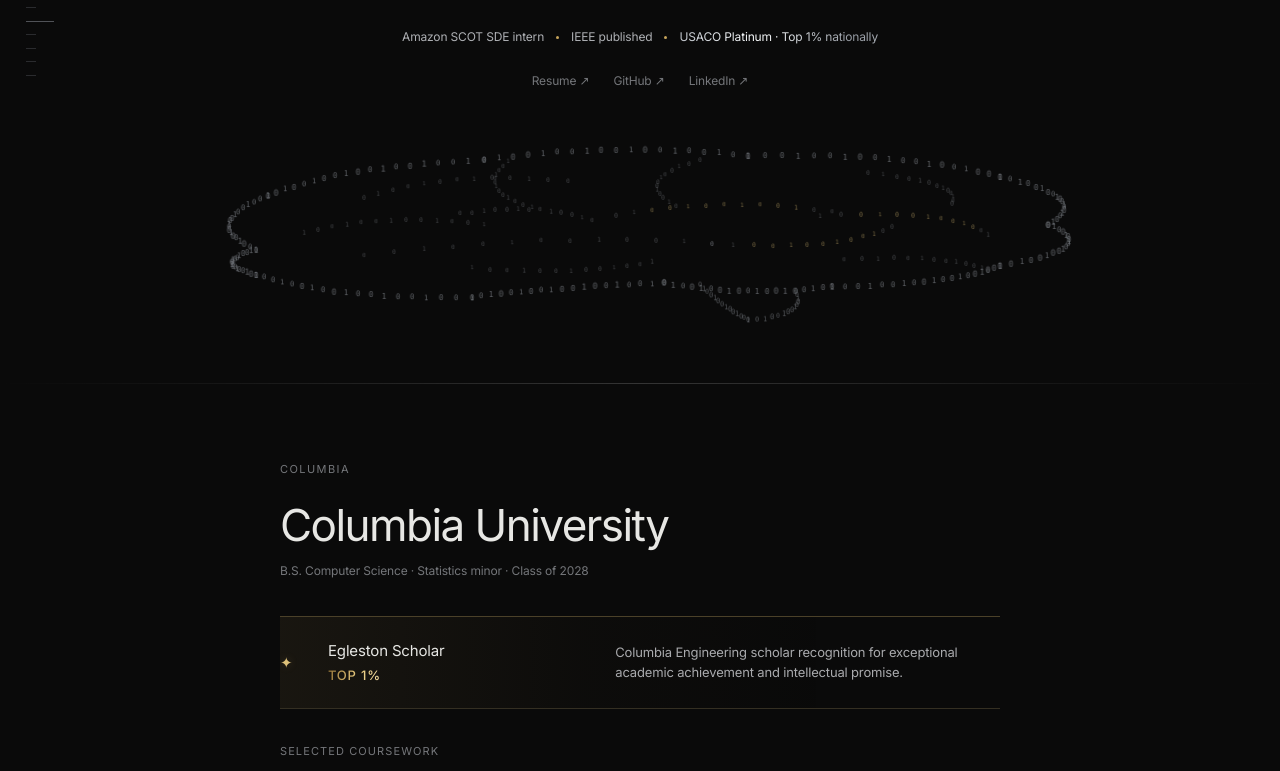
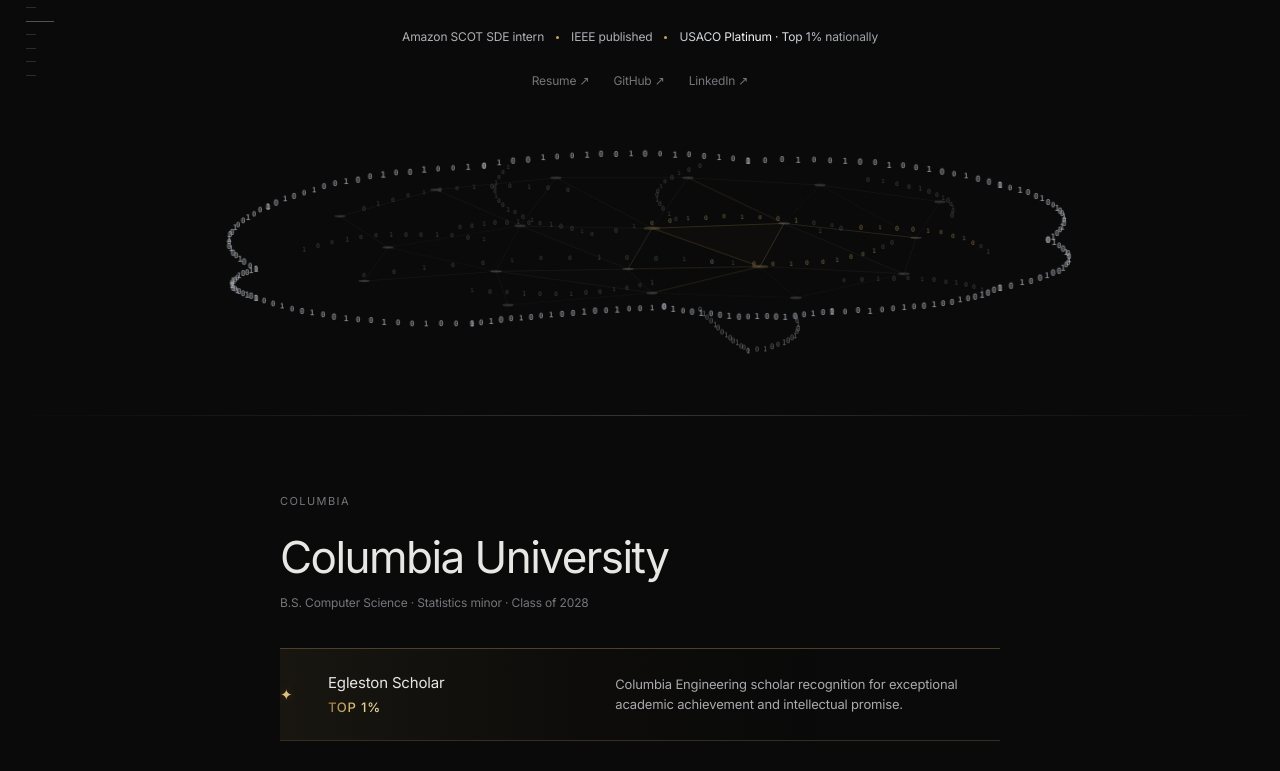
Before and after one commit to kenchengkc/personal-website, a Next.js app: page / in a window 1280 px wide. Shown: the part 684-1455 px from the top of the page. Built offline with nearby package versions, Linux system fonts and the light colour scheme.

Commit message:
Style binary brain artwork

```diff
--- a/app/globals.css
+++ b/app/globals.css
@@ -342,7 +342,7 @@ textarea {
 .hero-binary-art {
   position: relative;
   width: min(calc(100% - 24px), 1240px);
-  height: 220px;
+  height: 252px;
   margin: 28px auto -10px;
   overflow: hidden;
   background: transparent;
@@ -351,13 +351,14 @@ textarea {
 .hero-binary-rain {
   position: absolute;
   inset: 6px 4px;
+  z-index: 2;
 }
 
 .hero-binary-bit {
   position: absolute;
   left: var(--sx);
   top: var(--sy);
-  color: #787c82;
+  color: #7d8187;
   font-family: ui-monospace, SFMono-Regular, Menlo, Monaco, Consolas, monospace;
   font-size: var(--bit-size);
   font-weight: 500;
@@ -367,12 +368,25 @@ textarea {
   will-change: left, top, opacity, filter, transform;
 }
 
+.hero-binary-bit.is-outline {
+  color: #a4a8ae;
+  font-weight: 600;
+}
+
+.hero-binary-bit.is-fold {
+  color: #75797f;
+}
+
+.hero-binary-bit.is-stem {
+  color: #92969c;
+}
+
 .hero-binary-bit.is-gold {
   color: var(--gold-bright);
 }
 
 .hero-binary-art.is-active .hero-binary-bit {
-  animation: binary-rain-assemble 2.65s cubic-bezier(0.2, 0.76, 0.2, 1)
+  animation: binary-rain-assemble 2.72s cubic-bezier(0.2, 0.76, 0.2, 1)
     var(--bit-delay) both;
 }
 
@@ -384,7 +398,61 @@ textarea {
 }
 
 .hero-binary-art.is-complete .hero-binary-bit.is-signal {
-  animation: binary-signal-travel 4.6s ease-in-out var(--pulse-delay) infinite;
+  animation: binary-signal-travel 5s ease-in-out var(--pulse-delay) infinite;
+}
+
+.hero-brain-mesh {
+  position: absolute;
+  z-index: 1;
+  inset: 6px 4px;
+  width: calc(100% - 8px);
+  height: calc(100% - 12px);
+  overflow: visible;
+  opacity: 0;
+  pointer-events: none;
+}
+
+.brain-mesh-edge {
+  stroke: #6f747b;
+  stroke-width: 0.72;
+  vector-effect: non-scaling-stroke;
+  opacity: 0.24;
+}
+
+.brain-mesh-edge.is-accent {
+  stroke: var(--gold);
+  opacity: 0.44;
+}
+
+.brain-mesh-node {
+  fill: #c1c5ca;
+  opacity: 0.44;
+}
+
+.brain-mesh-node.is-accent {
+  fill: var(--gold-bright);
+  opacity: 0.82;
+}
+
+.brain-facet {
+  fill: rgba(174, 176, 180, 0.026);
+  stroke: rgba(174, 176, 180, 0.08);
+  stroke-width: 0.55;
+  vector-effect: non-scaling-stroke;
+}
+
+.brain-facet.is-accent {
+  fill: rgba(199, 164, 91, 0.055);
+  stroke: rgba(222, 193, 121, 0.18);
+}
+
+.hero-binary-art.is-complete .hero-brain-mesh {
+  animation: brain-mesh-in 900ms cubic-bezier(0.2, 0.8, 0.2, 1) 120ms forwards;
+}
+
+.hero-binary-art.is-complete .brain-mesh-edge.is-accent,
+.hero-binary-art.is-complete .brain-mesh-node.is-accent {
+  animation: brain-mesh-signal 5s ease-in-out 1.3s infinite;
 }
 
 @keyframes binary-rain-assemble {
@@ -428,6 +496,26 @@ textarea {
     opacity: var(--bit-alpha);
     filter: none;
     transform: translate(-50%, -50%) scale(1);
+  }
+}
+
+@keyframes brain-mesh-in {
+  from {
+    opacity: 0;
+  }
+  to {
+    opacity: 0.5;
+  }
+}
+
+@keyframes brain-mesh-signal {
+  0%, 72%, 100% {
+    opacity: 0.44;
+    filter: none;
+  }
+  82% {
+    opacity: 0.9;
+    filter: drop-shadow(0 0 4px rgba(222, 193, 121, 0.24));
   }
 }
 
@@ -1534,13 +1622,18 @@ textarea {
 
   .hero-binary-art {
     width: 100%;
-    height: 184px;
+    height: 205px;
     margin-top: 24px;
     margin-bottom: -6px;
   }
 
-  .hero-binary-rain {
+  .hero-binary-rain,
+  .hero-brain-mesh {
     inset-inline: 2px;
+  }
+
+  .hero-brain-mesh {
+    width: calc(100% - 4px);
   }
 
   .narrative-section,
```
